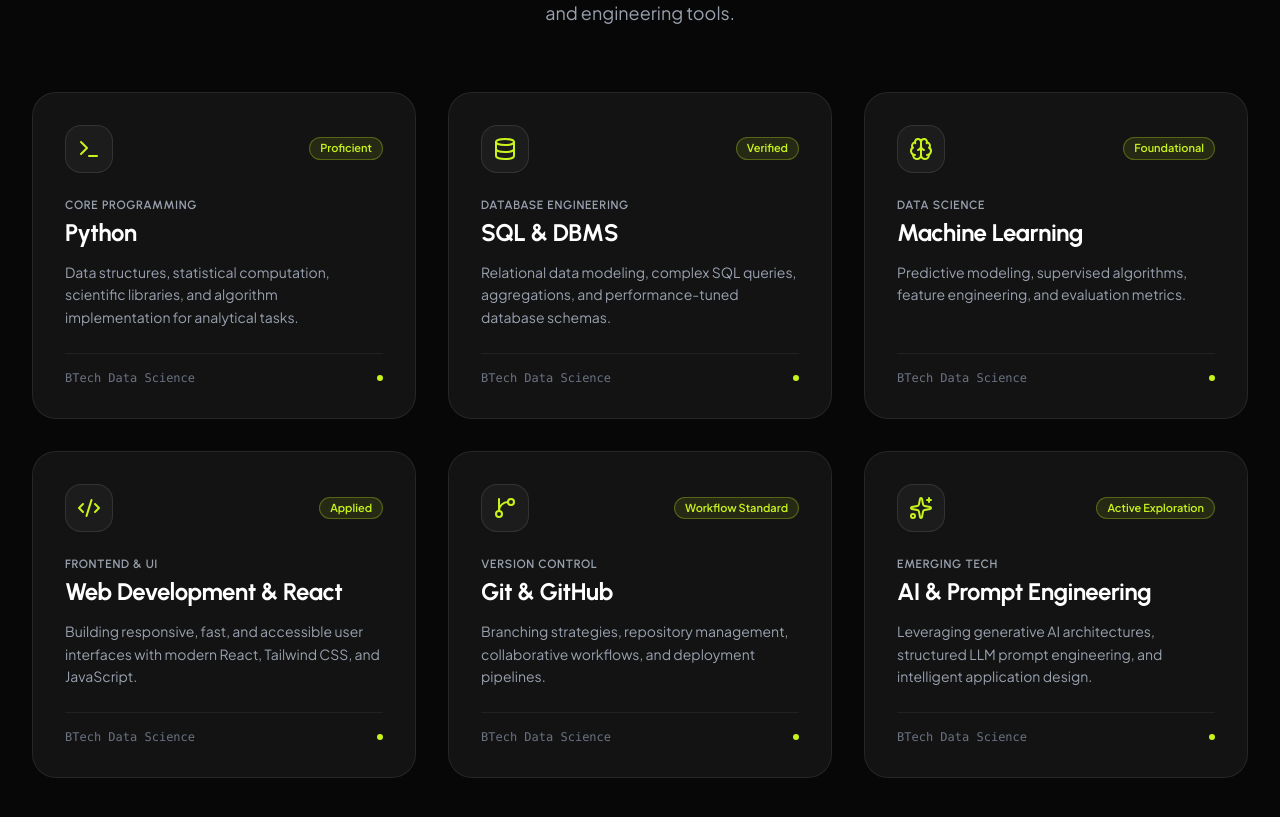
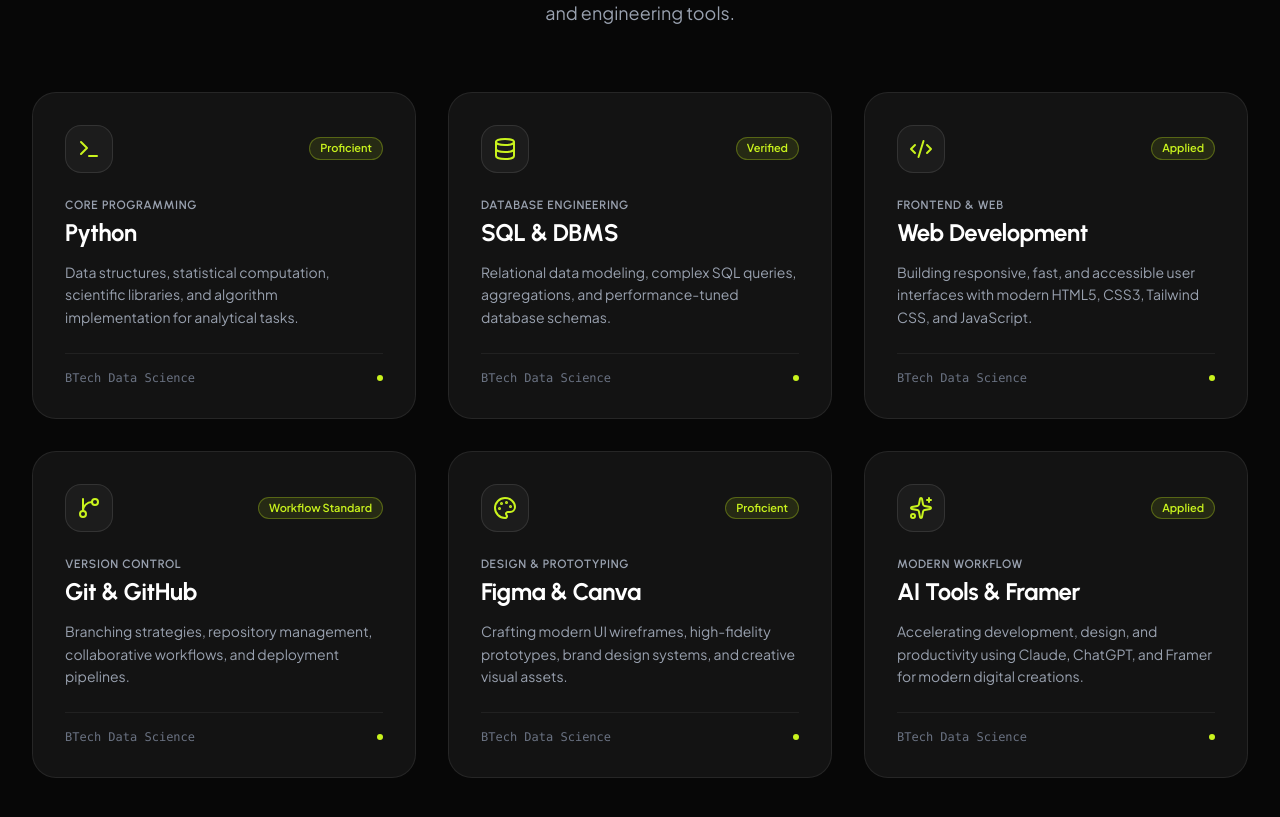
Before and after one commit to ABHISHEKTIWARI2413/portfolio, a React (Vite) app: page / in a window 1280 px wide. Shown: the part 1140-1957 px from the top of the page. Built offline with nearby package versions, Linux system fonts and the light colour scheme.

Commit message:
feat: customize skills section - remove ML and prompt engineering, rename web dev, add figma, canva, and ai tools (claude, chatgpt, framer)

```diff
--- a/src/components/sections/Skills.jsx
+++ b/src/components/sections/Skills.jsx
@@ -2,9 +2,9 @@ import React from 'react'
 import {
   Terminal,
   Database,
-  Brain,
   Code2,
   GitBranch,
+  Palette,
   Sparkles,
   Cpu,
 } from 'lucide-react'
@@ -29,20 +29,12 @@ export default function Skills() {
         'Relational data modeling, complex SQL queries, aggregations, and performance-tuned database schemas.',
     },
     {
-      name: 'Machine Learning',
-      domain: 'Data Science',
-      level: 'Foundational',
-      icon: Brain,
-      description:
-        'Predictive modeling, supervised algorithms, feature engineering, and evaluation metrics.',
-    },
-    {
-      name: 'Web Development & React',
-      domain: 'Frontend & UI',
+      name: 'Web Development',
+      domain: 'Frontend & Web',
       level: 'Applied',
       icon: Code2,
       description:
-        'Building responsive, fast, and accessible user interfaces with modern React, Tailwind CSS, and JavaScript.',
+        'Building responsive, fast, and accessible user interfaces with modern HTML5, CSS3, Tailwind CSS, and JavaScript.',
     },
     {
       name: 'Git & GitHub',
@@ -53,12 +45,20 @@ export default function Skills() {
         'Branching strategies, repository management, collaborative workflows, and deployment pipelines.',
     },
     {
-      name: 'AI & Prompt Engineering',
-      domain: 'Emerging Tech',
-      level: 'Active Exploration',
+      name: 'Figma & Canva',
+      domain: 'Design & Prototyping',
+      level: 'Proficient',
+      icon: Palette,
+      description:
+        'Crafting modern UI wireframes, high-fidelity prototypes, brand design systems, and creative visual assets.',
+    },
+    {
+      name: 'AI Tools & Framer',
+      domain: 'Modern Workflow',
+      level: 'Applied',
       icon: Sparkles,
       description:
-        'Leveraging generative AI architectures, structured LLM prompt engineering, and intelligent application design.',
+        'Accelerating development, design, and productivity using Claude, ChatGPT, and Framer for modern digital creations.',
     },
   ]
 
--- a/src/data/portfolioData.js
+++ b/src/data/portfolioData.js
@@ -36,23 +36,23 @@ export const navItems = [
 
 export const skillCategories = [
   {
-    category: "Programming",
-    description: "Core languages for software and analytical scripting",
+    category: "Programming & Databases",
+    description: "Core languages for software and relational data systems",
     color: "purple",
     skills: [
       { name: "Python", level: "Confirmed" },
-      { name: "SQL", level: "Confirmed" },
-      { name: "Basic JavaScript", level: "Basic" },
+      { name: "SQL & DBMS", level: "Confirmed" },
+      { name: "JavaScript", level: "Basic" },
     ],
   },
   {
-    category: "Data Science",
-    description: "Statistical discovery, data modeling, and visual insights",
+    category: "Web & Design",
+    description: "Modern web architecture, interface design, and prototyping",
     color: "blue",
     skills: [
-      { name: "Data Analysis", level: "Confirmed" },
-      { name: "Basic Machine Learning", level: "Foundational" },
-      { name: "Data Visualization", level: "Confirmed" },
+      { name: "Web Development", level: "Applied" },
+      { name: "Figma", level: "Proficient" },
+      { name: "Canva", level: "Proficient" },
     ],
   },
   {
@@ -66,13 +66,13 @@ export const skillCategories = [
     ],
   },
   {
-    category: "AI & Technology",
-    description: "Intelligent systems and modern prompt architectures",
+    category: "AI Tools & Framer",
+    description: "Modern generative tools and intelligent workflows",
     color: "emerald",
     skills: [
-      { name: "Artificial Intelligence", level: "Academic Exploration" },
-      { name: "Generative AI", level: "Applied" },
-      { name: "Prompt Engineering", level: "Proficient" },
+      { name: "ChatGPT", level: "Applied" },
+      { name: "Claude", level: "Applied" },
+      { name: "Framer", level: "Applied" },
     ],
   },
 ]
```
Also changed, not shown: progress.txt, 1 other file (tests, documents, lock files or other folders).
